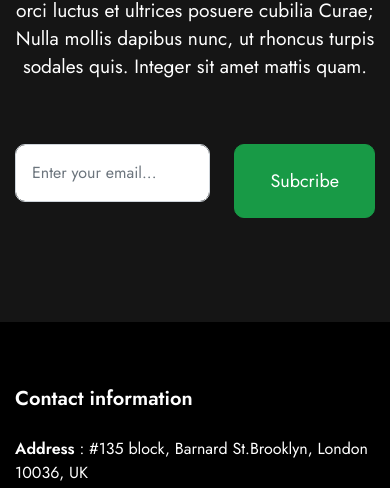
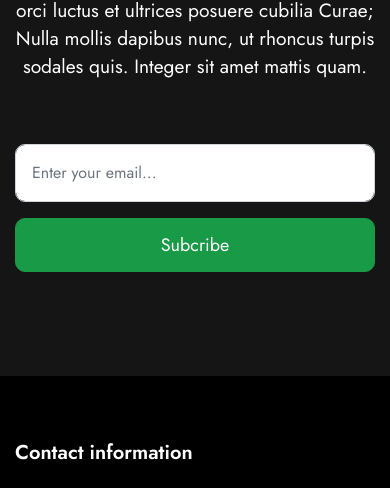
Before and after one commit to ducthang142/BC32_Capstone, a plain HTML site: page themeDark.html in a window 390 px wide. Shown: the part 9610-10098 px from the top of the page. Drawn offline with nearby package versions, Linux system fonts and the light colour scheme; a script that the page names is missing.

Commit message:
Update Bottom section

```diff
--- a/CSS/themeDarkStyle.css
+++ b/CSS/themeDarkStyle.css
@@ -791,7 +791,11 @@ button:focus {
     padding: 1rem;
     margin-bottom: 1rem;
   }
+  #bottom .bottom__contact form div{
+    flex-direction: column;
+  }
 }
+
 /* End Bottom */
 
 /* Footer */
```
